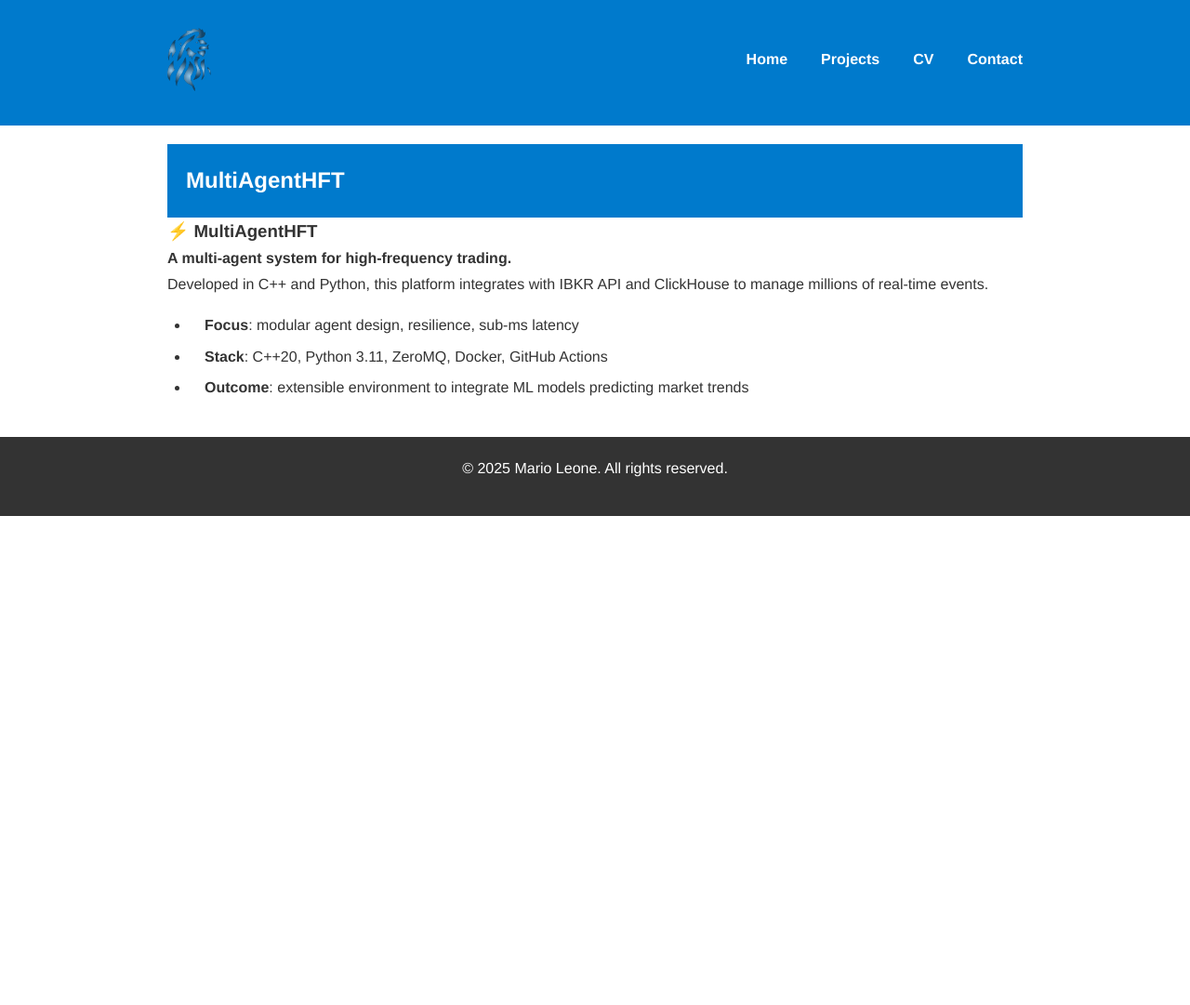
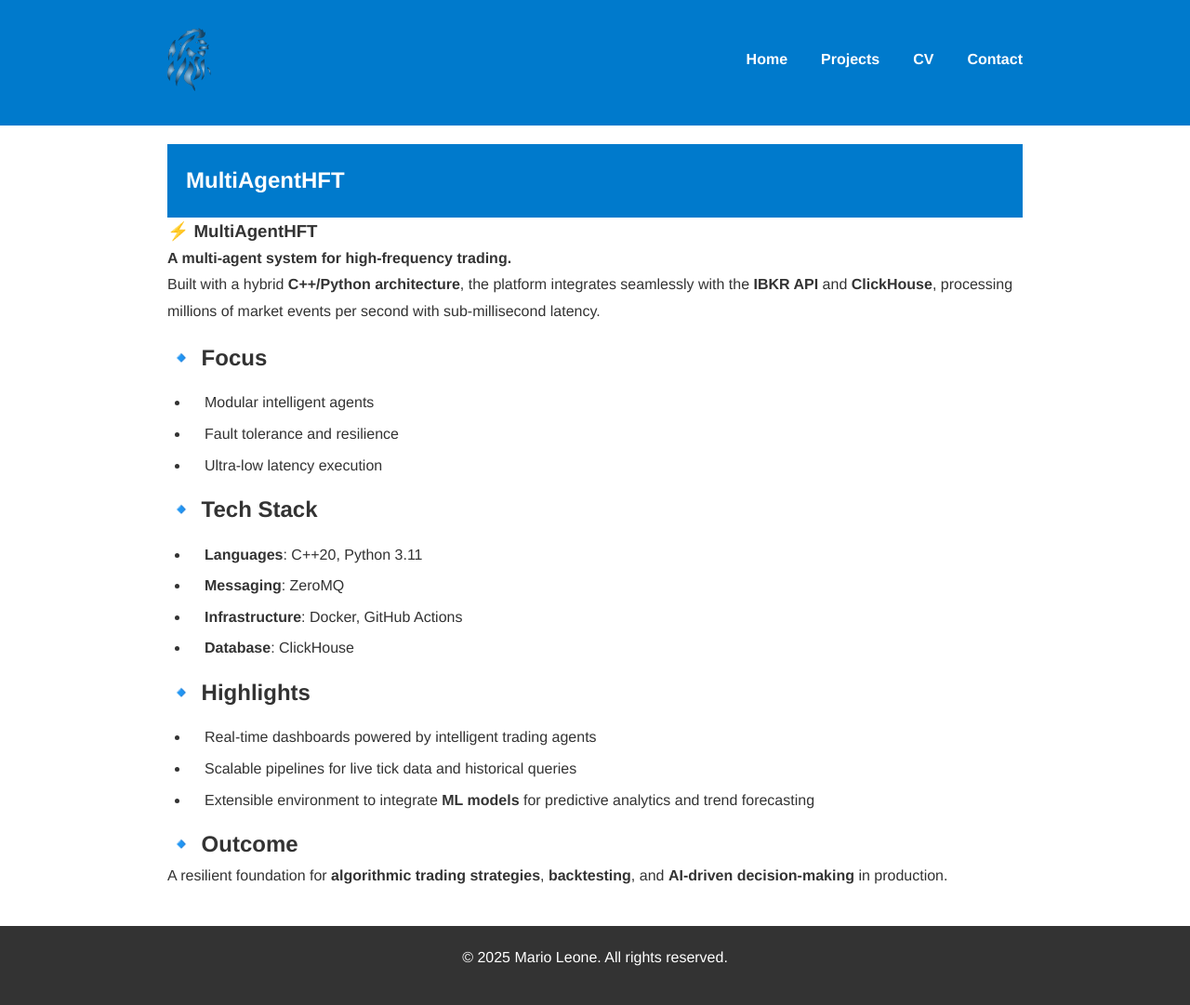
Before and after one commit to AstroMarius/marioleone.github.io, a Jekyll site: the page built from _projects/multiagenthft.md, in a window 1280 px wide. Shown: the whole page at 93% size. Built offline with Jekyll 4.4.1, drawn with Linux system fonts in a browser that asks for light colours; before the commit the page ends 900 px from its top, so only the background shows below that.

Commit message:
refactor: migliorare la descrizione del progetto MultiAgentHFT
Ristrutturata la sezione di descrizione per fornire una panoramica più chiara e dettagliata del sistema multi-agente per il trading ad alta frequenza. Aggiunti sottotitoli per "Focus", "Tech Stack", "Highlights" e "Outcome" per una migliore leggibilità e organizzazione delle informazioni.

```diff
--- a/_projects/multiagenthft.md
+++ b/_projects/multiagenthft.md
@@ -7,8 +7,23 @@ permalink: /projects/multiagenthft
 # ⚡ MultiAgentHFT
 
 **A multi-agent system for high-frequency trading.**
-Developed in C++ and Python, this platform integrates with IBKR API and ClickHouse to manage millions of real-time events.
+Built with a hybrid **C++/Python architecture**, the platform integrates seamlessly with the **IBKR API** and **ClickHouse**, processing millions of market events per second with sub-millisecond latency.
 
-- **Focus**: modular agent design, resilience, sub-ms latency
-- **Stack**: C++20, Python 3.11, ZeroMQ, Docker, GitHub Actions
-- **Outcome**: extensible environment to integrate ML models predicting market trends
+## 🔹 Focus
+- Modular intelligent agents
+- Fault tolerance and resilience
+- Ultra-low latency execution
+
+## 🔹 Tech Stack
+- **Languages**: C++20, Python 3.11
+- **Messaging**: ZeroMQ
+- **Infrastructure**: Docker, GitHub Actions
+- **Database**: ClickHouse
+
+## 🔹 Highlights
+- Real-time dashboards powered by intelligent trading agents
+- Scalable pipelines for live tick data and historical queries
+- Extensible environment to integrate **ML models** for predictive analytics and trend forecasting
+
+## 🔹 Outcome
+A resilient foundation for **algorithmic trading strategies**, **backtesting**, and **AI-driven decision-making** in production.
```
